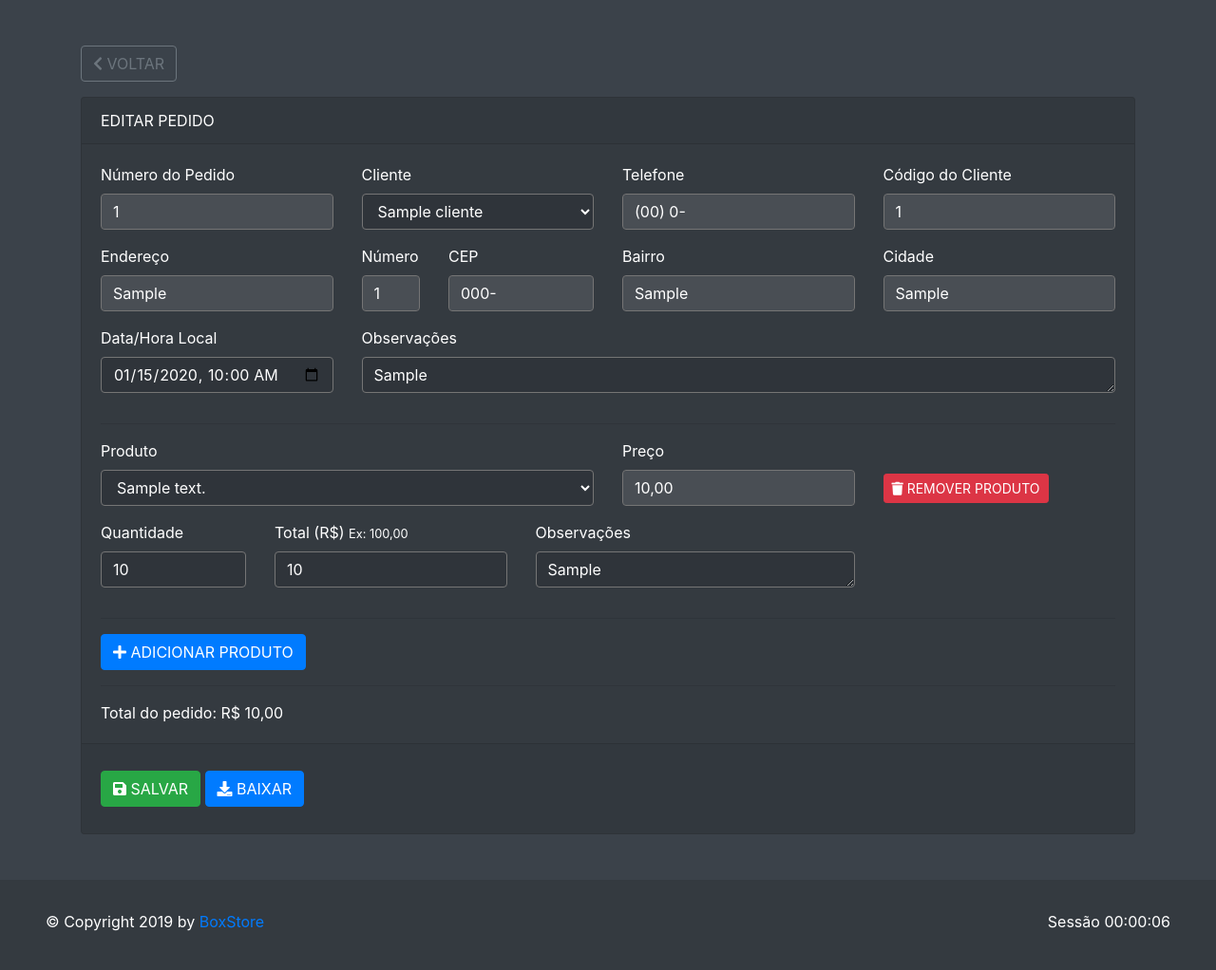
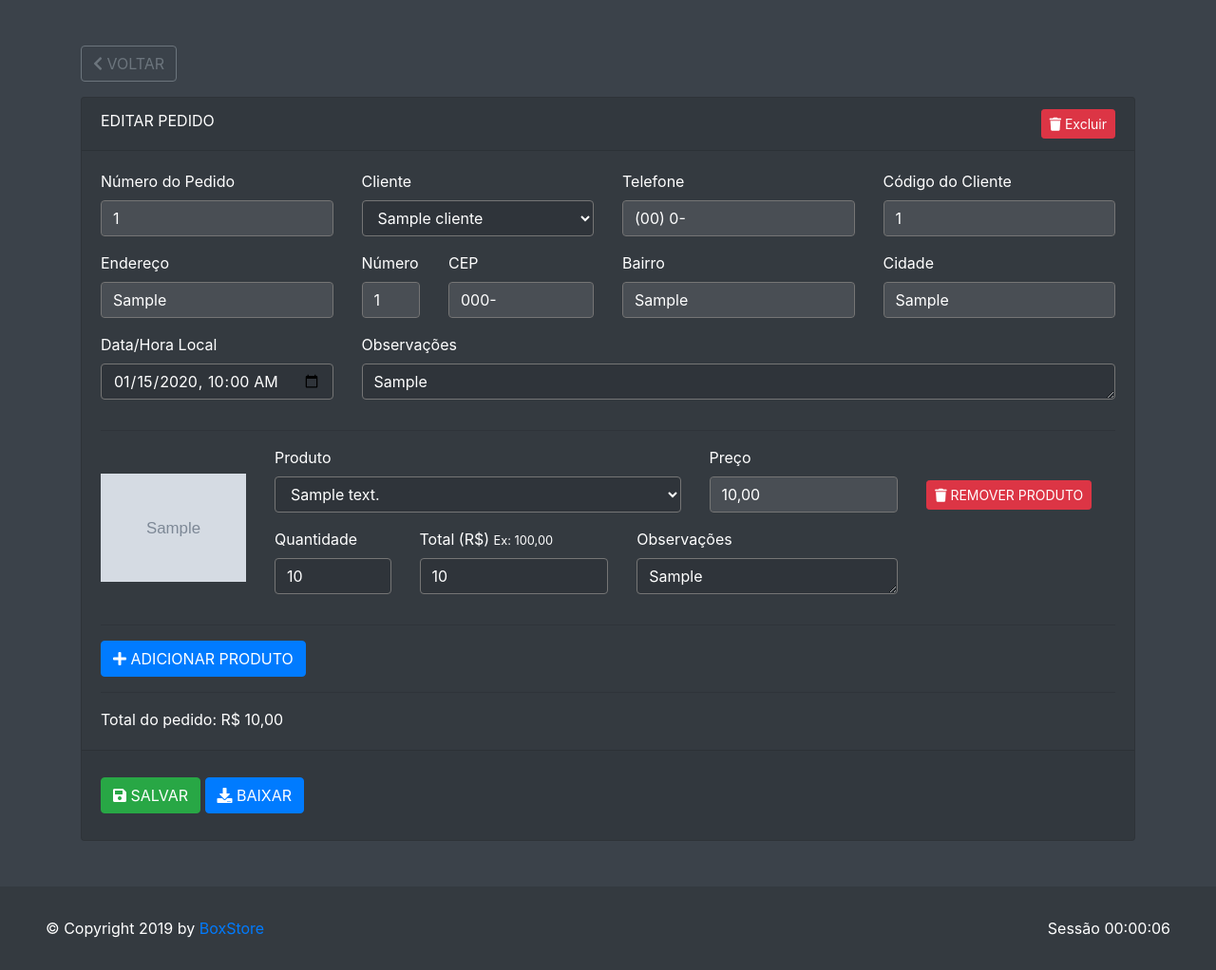
Before and after one commit to Bruno7kp/webPythonProjetoEstudo2019_02, a Flask app: page /pedido/1 in a window 1280 px wide. Shown: the part 56-1078 px from the top of the page at 95% size. Before the commit the page ends 1037 px from the top, so only its background shows below. Run offline with Flask 2, Linux system fonts and the light colour scheme; the visitor is signed in with stand-in values (Sample User, id 1); tables that the repository leaves empty hold one stand-in row (values such as "Sample post"); grey boxes marked "Sample" are stand-in pictures; some libraries are stand-ins or nearby versions.

Commit message:
Remoção do pedido e mostra imagem do produto na página do pedido

```diff
--- a/mod_pedido/pedido_controller.py
+++ b/mod_pedido/pedido_controller.py
@@ -79,6 +79,22 @@ def edicao(pedidoid):
         return json_response(message='Não foi possível editar o pedido', data=[]), 400
 
 
+@bp_pedido.route('/pedido/<int:pedidoid>', methods=['DELETE'])
+@logado
+def remocao(pedidoid):
+    # Remoção via ajax
+    # Verifica se usuário existe
+    pedido = Pedido()
+    pedido.select(pedidoid)
+    if pedido.id_pedido == 0:
+        return json_response(message='Pedido não encontrado!', data=[], redirect=url_for('pedido.lista')), 404
+    rows = pedido.delete()
+    if rows > 0:
+        return json_response(message='Pedido removido!', data=[], redirect=url_for('pedido.lista')), 200
+    else:
+        return json_response(message='Não foi possível remover o pedido', data=[]), 400
+
+
 @bp_pedido.route('/pedido/download/<int:pedidoid>', methods=['GET'])
 @logado
 def download(pedidoid):
--- a/mod_pedido/pedido_model.py
+++ b/mod_pedido/pedido_model.py
@@ -63,8 +63,8 @@ class Pedido(BaseModel):
 
     def delete(self) -> int:
         c = self.db.con.cursor()
+        c.execute("DELETE FROM tb_pedido_produtos WHERE id_pedido = %s", self.id_pedido)
         c.execute("DELETE FROM tb_pedidos WHERE id_pedido = %s", self.id_pedido)
-        c.execute("DELETE FROM tb_pedido_produtos WHERE id_pedido = %s", self.id_pedido)
         self.db.con.commit()
         rows = c.rowcount
         c.close()
--- a/mod_pedido/templates/form_pedido.html
+++ b/mod_pedido/templates/form_pedido.html
@@ -11,6 +11,9 @@
                     <div class="card bg-dark text-white mt-3">
                         <div class="card-header">
                             {{ 'ADICIONAR' if pedido.id_pedido == 0 else 'EDITAR' }} PEDIDO
+                            {% if pedido.id_pedido > 0 %}
+                            <button data-delete="{{ url_for('pedido.remocao', pedidoid=pedido.id_pedido) }}" class="btn btn-danger btn-sm float-right" type="button"><i class="fa fa-trash"></i> Excluir</button>
+                            {% endif %}
                         </div>
                         <div class="card-body">
                             <div class="row">
@@ -96,6 +99,11 @@
                             <div class="product-row">
                                 <hr>
                                 <div class="row">
+                                    <div class="col col-2 my-auto">
+                                        <img class="img-fluid" src="{{ item.produto.imagem.decode('utf-8') }}" alt="{{ item.produto.descricao }}">
+                                    </div>
+                                    <div class="col col-10">
+                                        <div class="row">
                                             <div class="col col-6">
                                                 <div class="form-group">
                                                     <label>Produto</label>
@@ -141,6 +149,8 @@
                                             </div>
                                         </div>
                                     </div>
+                                </div>
+                            </div>
                             {% endfor %}
                             <div class="row">
                                 <div class="col col-12">
--- a/static/js/app.js
+++ b/static/js/app.js
@@ -156,6 +156,8 @@ const App = {
                 newRow.querySelector("[name='produto[][quantidade]']").value = "";
                 newRow.querySelector("[name='produto[][total]']").value = "";
                 newRow.querySelector("[name='produto[][observacao]']").value = "";
+                newRow.querySelector("img").src = "";
+                newRow.querySelector("img").style.display = "none";
                 App.cleanProductData(newRow);
                 add.parentElement.parentElement.before(newRow);
                 App.addProductRowListener(newRow);
@@ -208,6 +210,8 @@ const App = {
     },
     fillProductData: (row, product) => {
         row.querySelector("[name='produto[][preco]']").value = product.valor.toString().replace(".", ",");
+        row.querySelector("img").src = product.imagem;
+        row.querySelector("img").style.display = "inherit";
     },
     updateTotal: (row) => {
         let price = row.querySelector("[name='produto[][preco]']").value;
```
Lines whose indentation alone changed are shown as unchanged.
